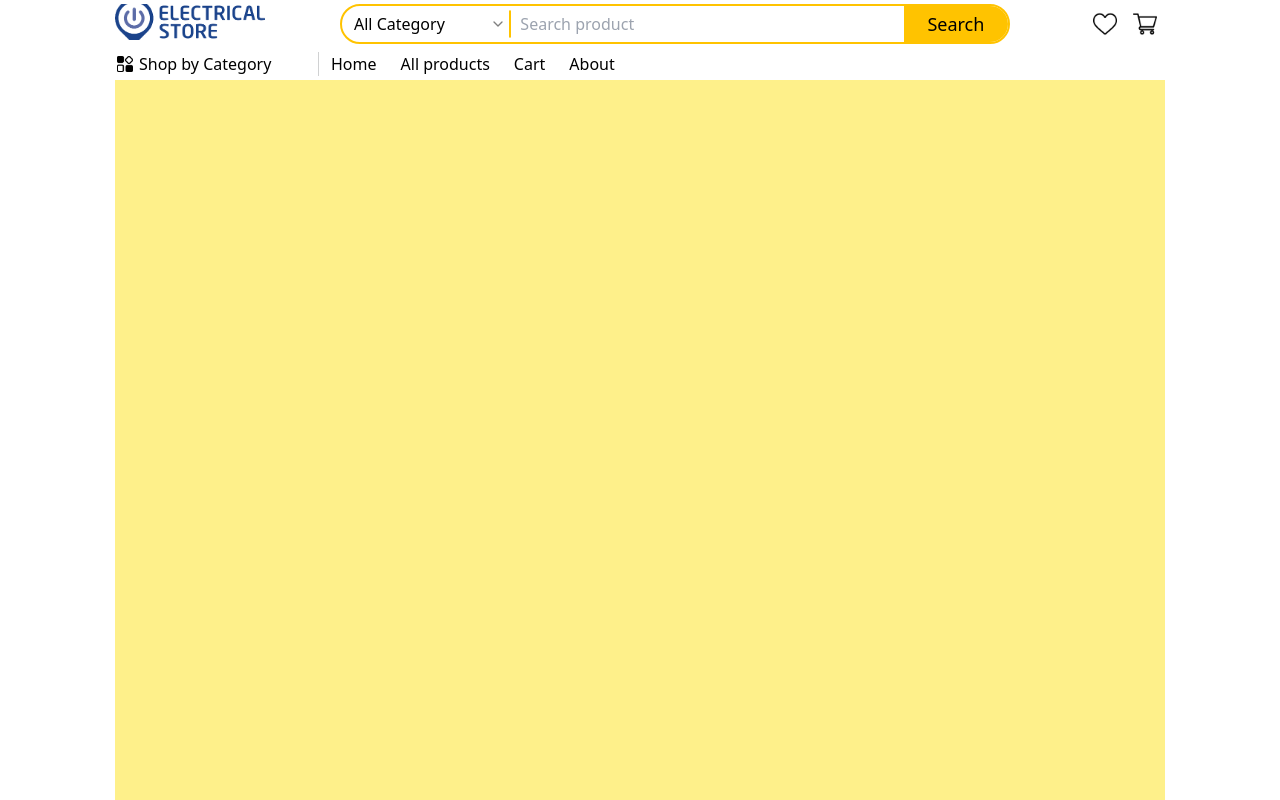
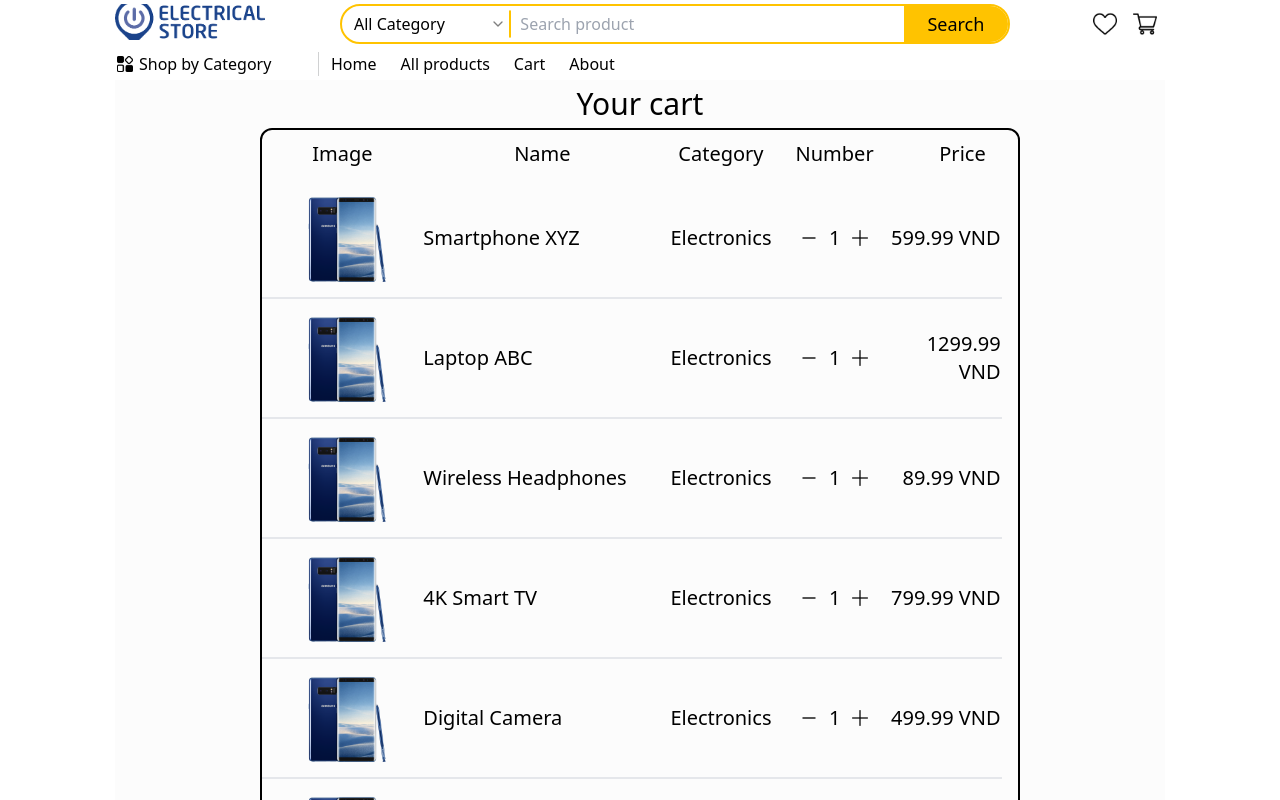
Before and after one commit to LHSang6403/electronics-store, a Next.js app: page /cart in a window 1280 px wide. Shown: the top 800 px of the page. Built offline with nearby package versions, Linux system fonts and the light colour scheme.

Commit message:
Sang - doing Cart page

```diff
--- /dev/null
+++ b/@/components/ui/table.tsx
@@ -0,0 +1,117 @@
+import * as React from "react"
+
+import { cn } from "@/lib/utils"
+
+const Table = React.forwardRef<
+  HTMLTableElement,
+  React.HTMLAttributes<HTMLTableElement>
+>(({ className, ...props }, ref) => (
+  <div className="relative w-full overflow-auto">
+    <table
+      ref={ref}
+      className={cn("w-full caption-bottom text-sm", className)}
+      {...props}
+    />
+  </div>
+))
+Table.displayName = "Table"
+
+const TableHeader = React.forwardRef<
+  HTMLTableSectionElement,
+  React.HTMLAttributes<HTMLTableSectionElement>
+>(({ className, ...props }, ref) => (
+  <thead ref={ref} className={cn("[&_tr]:border-b", className)} {...props} />
+))
+TableHeader.displayName = "TableHeader"
+
+const TableBody = React.forwardRef<
+  HTMLTableSectionElement,
+  React.HTMLAttributes<HTMLTableSectionElement>
+>(({ className, ...props }, ref) => (
+  <tbody
+    ref={ref}
+    className={cn("[&_tr:last-child]:border-0", className)}
+    {...props}
+  />
+))
+TableBody.displayName = "TableBody"
+
+const TableFooter = React.forwardRef<
+  HTMLTableSectionElement,
+  React.HTMLAttributes<HTMLTableSectionElement>
+>(({ className, ...props }, ref) => (
+  <tfoot
+    ref={ref}
+    className={cn(
+      "border-t bg-gray-100/50 font-medium [&>tr]:last:border-b-0 dark:bg-gray-800/50",
+      className
+    )}
+    {...props}
+  />
+))
+TableFooter.displayName = "TableFooter"
+
+const TableRow = React.forwardRef<
+  HTMLTableRowElement,
+  React.HTMLAttributes<HTMLTableRowElement>
+>(({ className, ...props }, ref) => (
+  <tr
+    ref={ref}
+    className={cn(
+      "border-b transition-colors hover:bg-gray-100/50 data-[state=selected]:bg-gray-100 dark:hover:bg-gray-800/50 dark:data-[state=selected]:bg-gray-800",
+      className
+    )}
+    {...props}
+  />
+))
+TableRow.displayName = "TableRow"
+
+const TableHead = React.forwardRef<
+  HTMLTableCellElement,
+  React.ThHTMLAttributes<HTMLTableCellElement>
+>(({ className, ...props }, ref) => (
+  <th
+    ref={ref}
+    className={cn(
+      "h-12 px-4 text-left align-middle font-medium text-gray-500 [&:has([role=checkbox])]:pr-0 dark:text-gray-400",
+      className
+    )}
+    {...props}
+  />
+))
+TableHead.displayName = "TableHead"
+
+const TableCell = React.forwardRef<
+  HTMLTableCellElement,
+  React.TdHTMLAttributes<HTMLTableCellElement>
+>(({ className, ...props }, ref) => (
+  <td
+    ref={ref}
+    className={cn("p-4 align-middle [&:has([role=checkbox])]:pr-0", className)}
+    {...props}
+  />
+))
+TableCell.displayName = "TableCell"
+
+const TableCaption = React.forwardRef<
+  HTMLTableCaptionElement,
+  React.HTMLAttributes<HTMLTableCaptionElement>
+>(({ className, ...props }, ref) => (
+  <caption
+    ref={ref}
+    className={cn("mt-4 text-sm text-gray-500 dark:text-gray-400", className)}
+    {...props}
+  />
+))
+TableCaption.displayName = "TableCaption"
+
+export {
+  Table,
+  TableHeader,
+  TableBody,
+  TableFooter,
+  TableHead,
+  TableRow,
+  TableCell,
+  TableCaption,
+}
--- a/app/cart/page.tsx
+++ b/app/cart/page.tsx
@@ -1,3 +1,13 @@
+import CartTable from "../components/cartTable";
 export default function Cart(): JSX.Element {
-  return <div className="w-full h-screen bg-yellow-200"></div>;
+  return (
+    <div className="w-full h-auto mb-8">
+      <div className="w-full h-fit py-1.5 flex flex-row justify-center items-center text-3xl font-medium">
+        Your cart
+      </div>
+      <div className="w-fit h-fit pr-4 mx-auto overflow-hidden rounded-xl border-2 border-black">
+        <CartTable />
+      </div>
+    </div>
+  );
 }
--- /dev/null
+++ b/app/components/cartTable.tsx
@@ -0,0 +1,78 @@
+import {
+  Table,
+  TableBody,
+  TableCaption,
+  TableCell,
+  TableFooter,
+  TableHead,
+  TableHeader,
+  TableRow,
+} from "@/components/ui/table";
+
+import products from "../dummyApi/product";
+
+export default function CartTable(): JSX.Element {
+  const data = products.slice(0, 10);
+
+  return (
+    <Table className="w-fit h-fit mx-auto">
+      {/* <TableCaption>A list of your recent invoices.</TableCaption> */}
+      <TableHeader className="w-full h-10">
+        <TableRow>
+          <TableHead className="w-40 text-xl">Image</TableHead>
+          <TableHead className="w-60 text-xl">Name</TableHead>
+          <TableHead className="w-28 text-xl">Category</TableHead>
+          <TableHead className="w-fit text-xl">Number</TableHead>
+          <TableHead className="w-28 text-right text-xl">Price</TableHead>
+        </TableRow>
+      </TableHeader>
+      <TableBody>
+        {data.map((line) => (
+          <TableRow key={line.id}>
+            <TableCell className="h-[120px] border-b-2">
+              <img
+                className="w-[90px] mx-auto scale-125 object-cover rounded-lg"
+                alt={`img-${line.id}`}
+                src={line.image}
+              ></img>
+            </TableCell>
+            <TableCell className="h-[120px] border-b-2 text-xl font-medium leading-10">
+              {line.name}
+            </TableCell>
+            <TableCell className="h-16 border-b-2 text-center text-xl leading-10">
+              {line.category}
+            </TableCell>
+            <TableCell className="h-16 border-b-2 text-center text-xl">
+              <div className="flex flex-row justify-center items-center gap-3">
+                <img
+                  className="w-4"
+                  alt="minus-icon"
+                  src="/assets/minus-icon.png"
+                ></img>
+                <p className="text-xl">1</p>
+                <img
+                  className="w-4"
+                  alt="plus-icon"
+                  src="/assets/plus-icon.png"
+                ></img>
+              </div>
+            </TableCell>
+            <TableCell className="h-16 border-b-2 text-right text-xl">
+              {line.price} VND
+            </TableCell>
+          </TableRow>
+        ))}
+      </TableBody>
+      <TableFooter>
+        <TableRow className="h-16 text-xl">
+          <TableCell colSpan={4}>
+            <div className="mx-10">Total price</div>
+          </TableCell>
+          <TableCell className="text-right">
+            <div className="">2.500.000 VND</div>
+          </TableCell>
+        </TableRow>
+      </TableFooter>
+    </Table>
+  );
+}
--- a/app/components/itemsContainer.tsx
+++ b/app/components/itemsContainer.tsx
@@ -30,7 +30,7 @@ export default function ItemsContainer(): JSX.Element {
   ];
 
   return (
-    <div className="w-[90%] h-full mx-auto pb-5 rounded-b-3xl bg-primary">
+    <div className="w-[90%] h-full mx-auto py-5 rounded-b-3xl border-4 border-t-0 border-black">
       {(() => {
         const sections = [];
         for (let i = 0; i < 4; i++) {
--- a/app/dummyApi/product.ts
+++ b/app/dummyApi/product.ts
@@ -64,7 +64,7 @@ const products: ProductData[] = [
     category: "Electronics",
     description:
       "Experience the thrill of gaming with the powerful Gaming Console X.",
-    image: "gaming_console_x.jpg",
+    image: "/assets/products/smartphone.png",
     rating: 4.9,
   },
   {
@@ -74,7 +74,7 @@ const products: ProductData[] = [
     category: "Electronics",
     description:
       "Stay connected and track your fitness with the sleek Smart Watch Pro.",
-    image: "smart_watch_pro.jpg",
+    image: "/assets/products/smartphone.png",
     rating: 4.4,
   },
   {
@@ -84,7 +84,7 @@ const products: ProductData[] = [
     category: "Electronics",
     description:
       "Enjoy premium sound quality with these cutting-edge noise-canceling earbuds.",
-    image: "noise_canceling_earbuds.jpg",
+    image: "/assets/products/smartphone.png",
     rating: 4.5,
   },
   {
@@ -94,7 +94,7 @@ const products: ProductData[] = [
     category: "Electronics",
     description:
       "Keep your home secure with the latest in smart home security technology.",
-    image: "home_security_camera.jpg",
+    image: "/assets/products/smartphone.png",
     rating: 4.7,
   },
   {
@@ -104,7 +104,7 @@ const products: ProductData[] = [
     category: "Electronics",
     description:
       "Boost your productivity with the high-performance Tablet Pro, perfect for work and play.",
-    image: "tablet_pro.jpg",
+    image: "/assets/products/smartphone.png",
     rating: 4.6,
   },
   {
@@ -114,7 +114,7 @@ const products: ProductData[] = [
     category: "Electronics",
     description:
       "Elevate your audio experience with this portable and stylish Bluetooth speaker.",
-    image: "bluetooth_speaker.jpg",
+    image: "/assets/products/smartphone.png",
     rating: 4.3,
   },
   {
--- a/app/layouts/includes/header.tsx
+++ b/app/layouts/includes/header.tsx
@@ -24,7 +24,7 @@ export default function Header(): ReturnType<React.FC> {
             </Link>
           </li>
           <li>
-            <Link href="#">
+            <Link href="/cart">
               <img
                 className="w-6 mx-2"
                 alt="cart-icon"
--- a/app/layouts/includes/urls.ts
+++ b/app/layouts/includes/urls.ts
@@ -5,7 +5,7 @@ interface URL {
 
 const menu: URL[] = [
   { name: "Home", url: "/" },
-  { name: "All products", url: "/all-products" },
+  { name: "All products", url: "/products" },
   { name: "Cart", url: "/cart" },
   { name: "About", url: "/about" },
 ];
--- a/app/page.tsx
+++ b/app/page.tsx
@@ -58,7 +58,7 @@ export default function Home(): ReturnType<React.FC> {
           <TrendingCategories />
         </div>
         <div className="w-full h-auto my-4">
-          <div className="w-[90%] h-12 mx-auto pt-2 text-3xl font-semibold bg-primary rounded-t-3xl flex flex-row justify-center items-center">
+          <div className="w-[90%] h-[70px] bg-primary mx-auto text-3xl font-semibold border-4 border-b-0 border-black rounded-t-3xl flex flex-row justify-center items-center">
             Electrical Store
           </div>
           <ItemsContainer />
--- a/app/products/page.tsx
+++ b/app/products/page.tsx
@@ -1,3 +1,3 @@
 export default function AllProducts(): JSX.Element {
-  return <div></div>;
+  return <div className="w-full h-screen bg-slate-200"></div>;
 }
```
Also changed, not shown: public/assets/minus-icon.png (added), public/assets/plus-icon.png (added).
